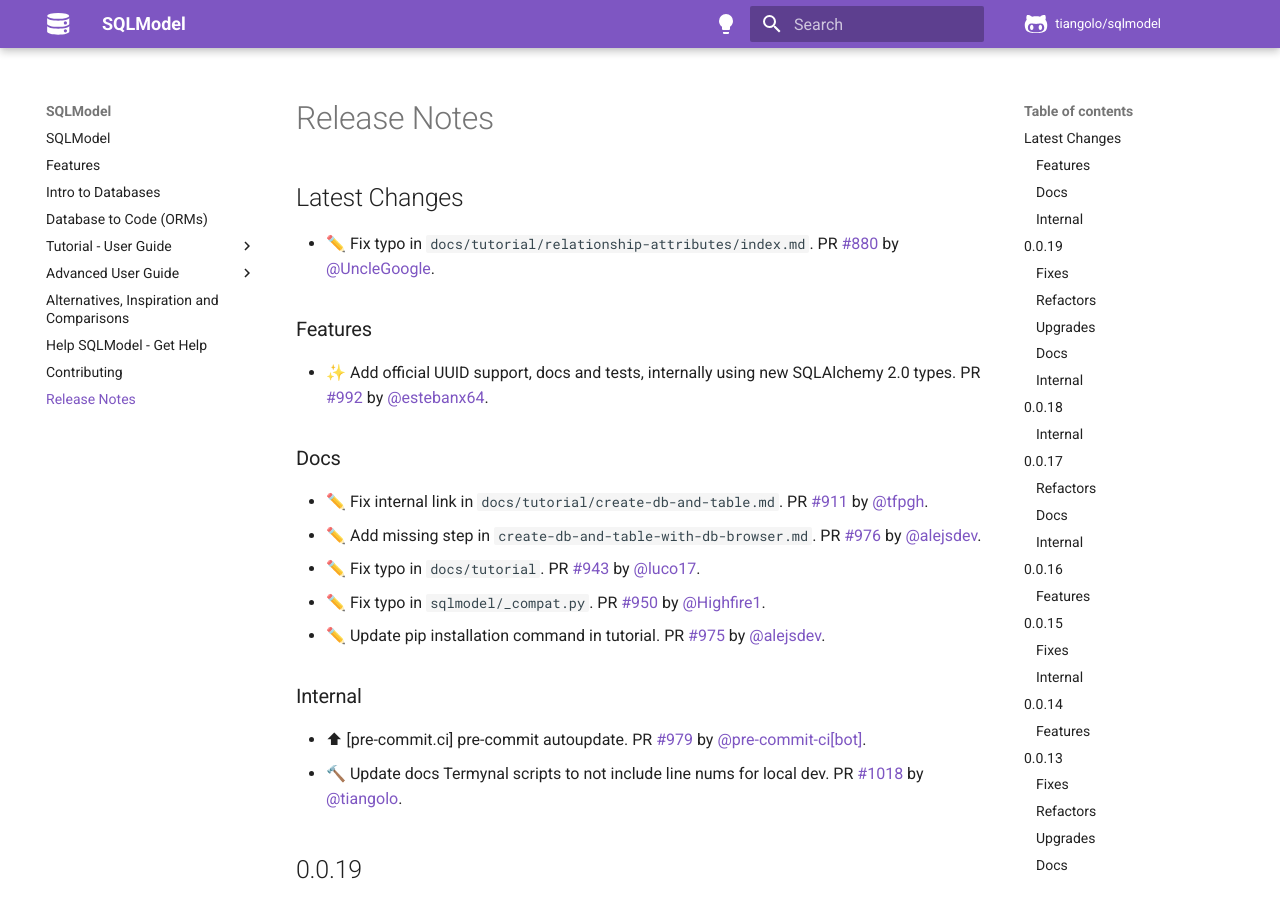
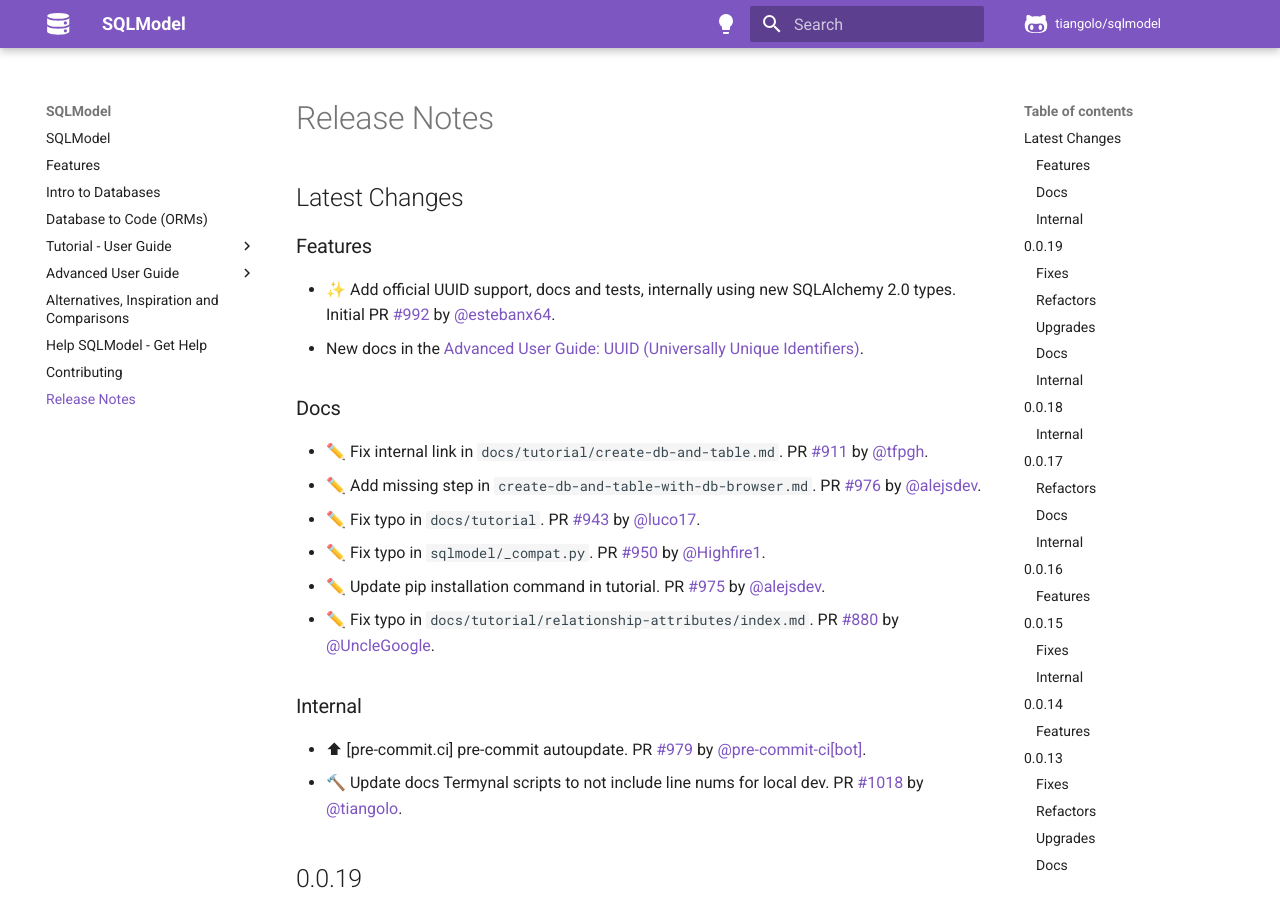
Before and after one commit to sztrakabalint/fastapi-sqlmodel, an MkDocs documentation site: the page built from docs/release-notes.md, in a window 1280 px wide and 900 px high. Built offline with MkDocs 1.6.1 and Material for MkDocs 9.7.7, drawn with Linux system fonts in a browser that asks for light colours; comment, search, counter and statistics services are not loaded.

Commit message:
📝 Update release notes

```diff
--- a/docs/release-notes.md
+++ b/docs/release-notes.md
@@ -2,11 +2,10 @@
 
 ## Latest Changes
 
-* ✏️ Fix typo in `docs/tutorial/relationship-attributes/index.md`. PR [#880](https://github.com/tiangolo/sqlmodel/pull/880) by [@UncleGoogle](https://github.com/UncleGoogle).
-
 ### Features
 
-* ✨ Add official UUID support, docs and tests, internally using new SQLAlchemy 2.0 types. PR [#992](https://github.com/tiangolo/sqlmodel/pull/992) by [@estebanx64](https://github.com/estebanx64).
+* ✨ Add official UUID support, docs and tests, internally using new SQLAlchemy 2.0 types. Initial PR [#992](https://github.com/tiangolo/sqlmodel/pull/992) by [@estebanx64](https://github.com/estebanx64).
+  * New docs in the [Advanced User Guide: UUID (Universally Unique Identifiers)](https://sqlmodel.tiangolo.com/advanced/uuid/).
 
 ### Docs
 
@@ -15,6 +14,7 @@
 * ✏️ Fix typo in `docs/tutorial`. PR [#943](https://github.com/tiangolo/sqlmodel/pull/943) by [@luco17](https://github.com/luco17).
 * ✏️ Fix typo in `sqlmodel/_compat.py`. PR [#950](https://github.com/tiangolo/sqlmodel/pull/950) by [@Highfire1](https://github.com/Highfire1).
 * ✏️ Update pip installation command in tutorial. PR [#975](https://github.com/tiangolo/sqlmodel/pull/975) by [@alejsdev](https://github.com/alejsdev).
+* ✏️ Fix typo in `docs/tutorial/relationship-attributes/index.md`. PR [#880](https://github.com/tiangolo/sqlmodel/pull/880) by [@UncleGoogle](https://github.com/UncleGoogle).
 
 ### Internal
 
```
